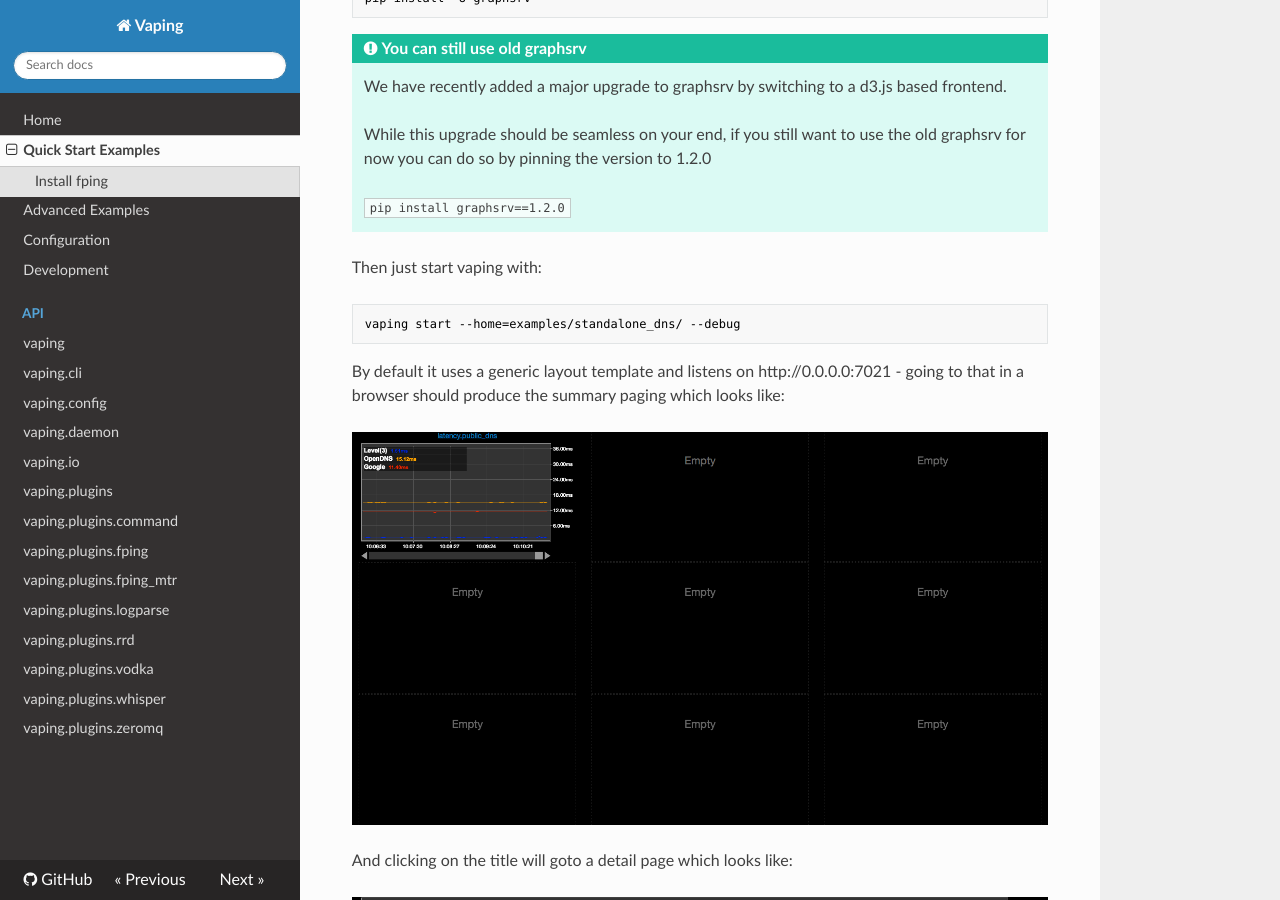
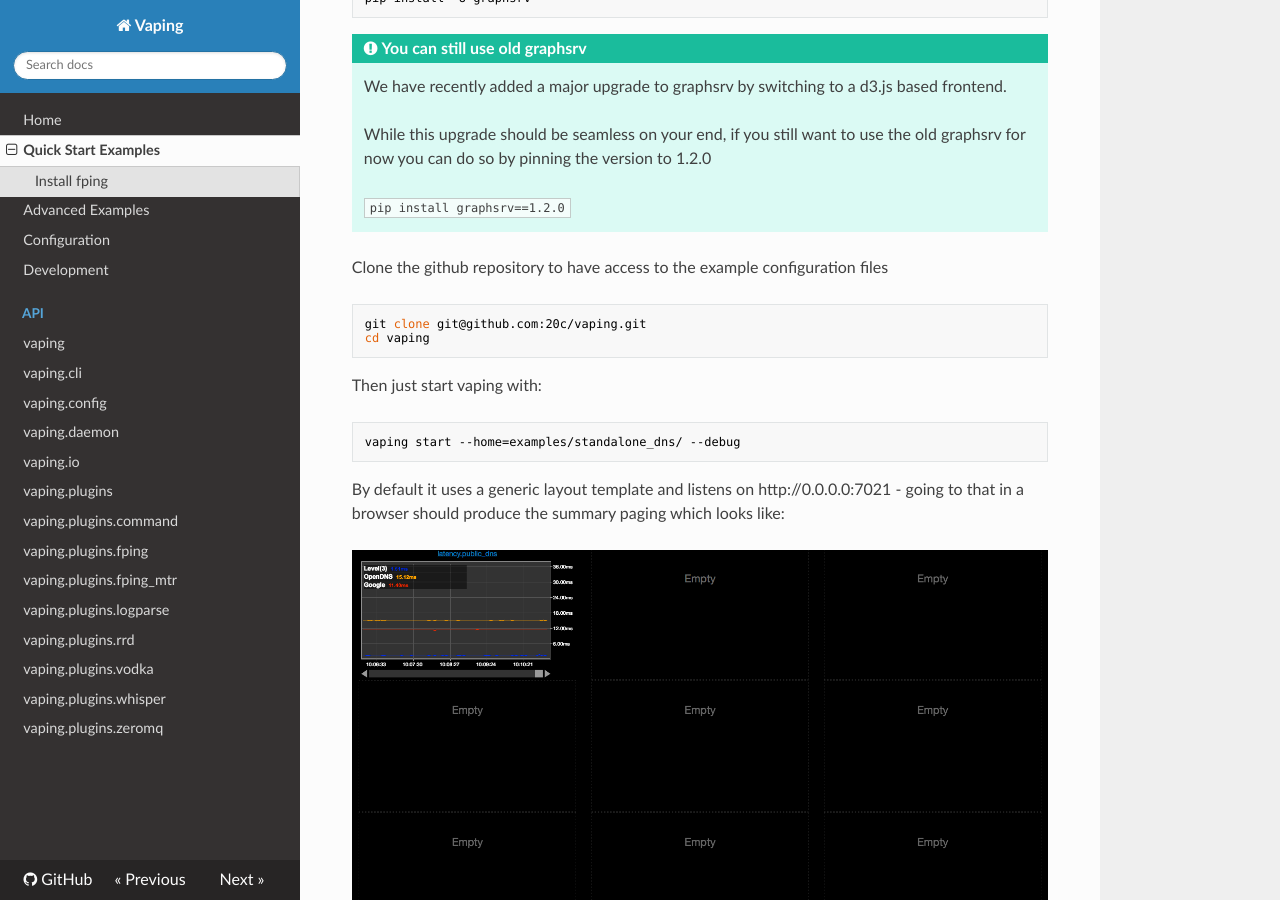
Before and after one commit to 20c/vaping, an MkDocs documentation site: the page built from docs/quickstart.md, in a window 1280 px wide and 900 px high, scrolled down 1039 px. Built offline with MkDocs 1.6.1, drawn with Linux system fonts in a browser that asks for light colours; nearby versions of some CDN libraries.

Commit message:
add note about cloning repository to quickstart docs (#82)

````diff
--- a/docs/quickstart.md
+++ b/docs/quickstart.md
@@ -54,6 +54,13 @@ pip install -U graphsrv
     ```
     pip install graphsrv==1.2.0
     ```
+
+Clone the github repository to have access to the example configuration files
+
+```sh
+git clone git@github.com:20c/vaping.git
+cd vaping
+```
 
 Then just start vaping with:
 
````
